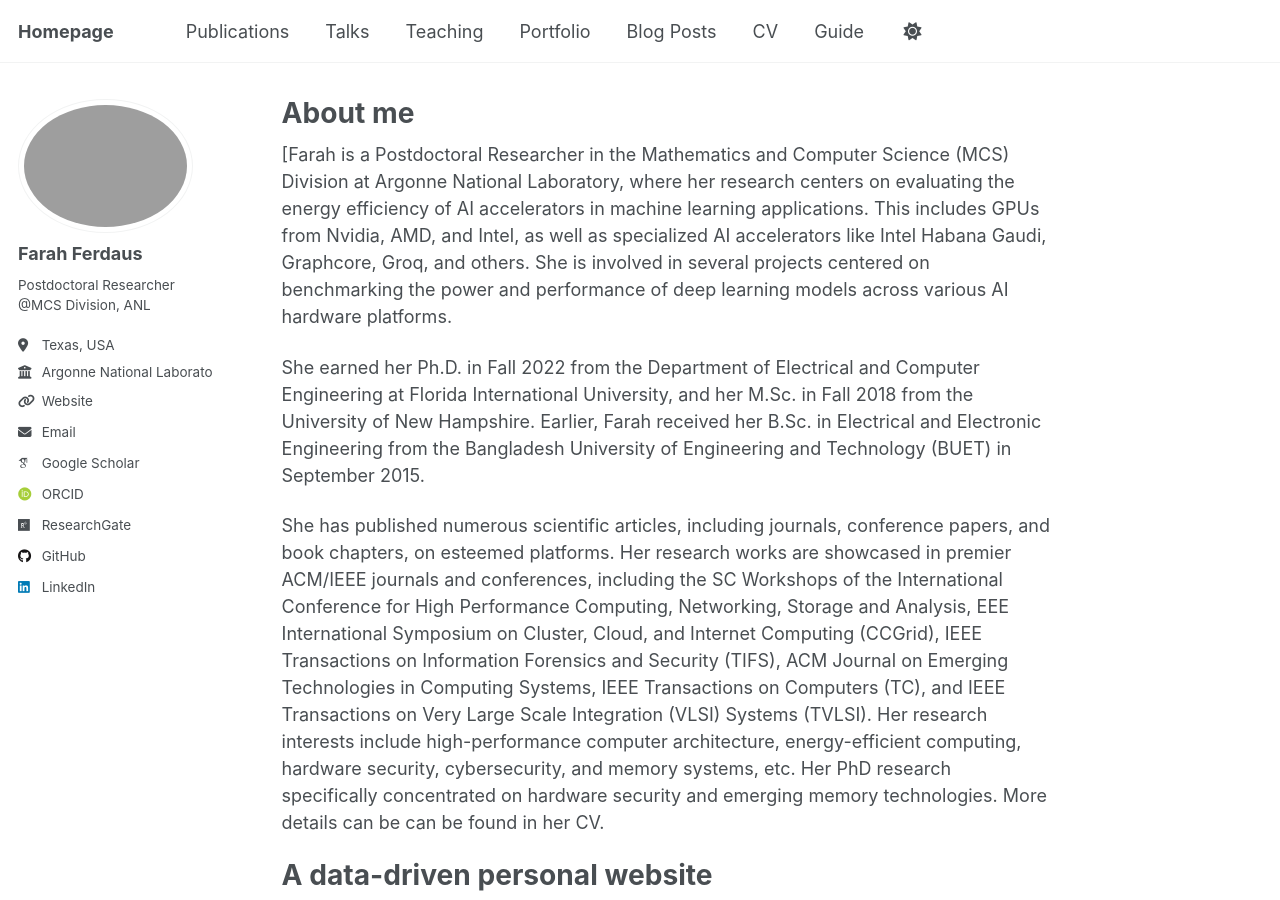
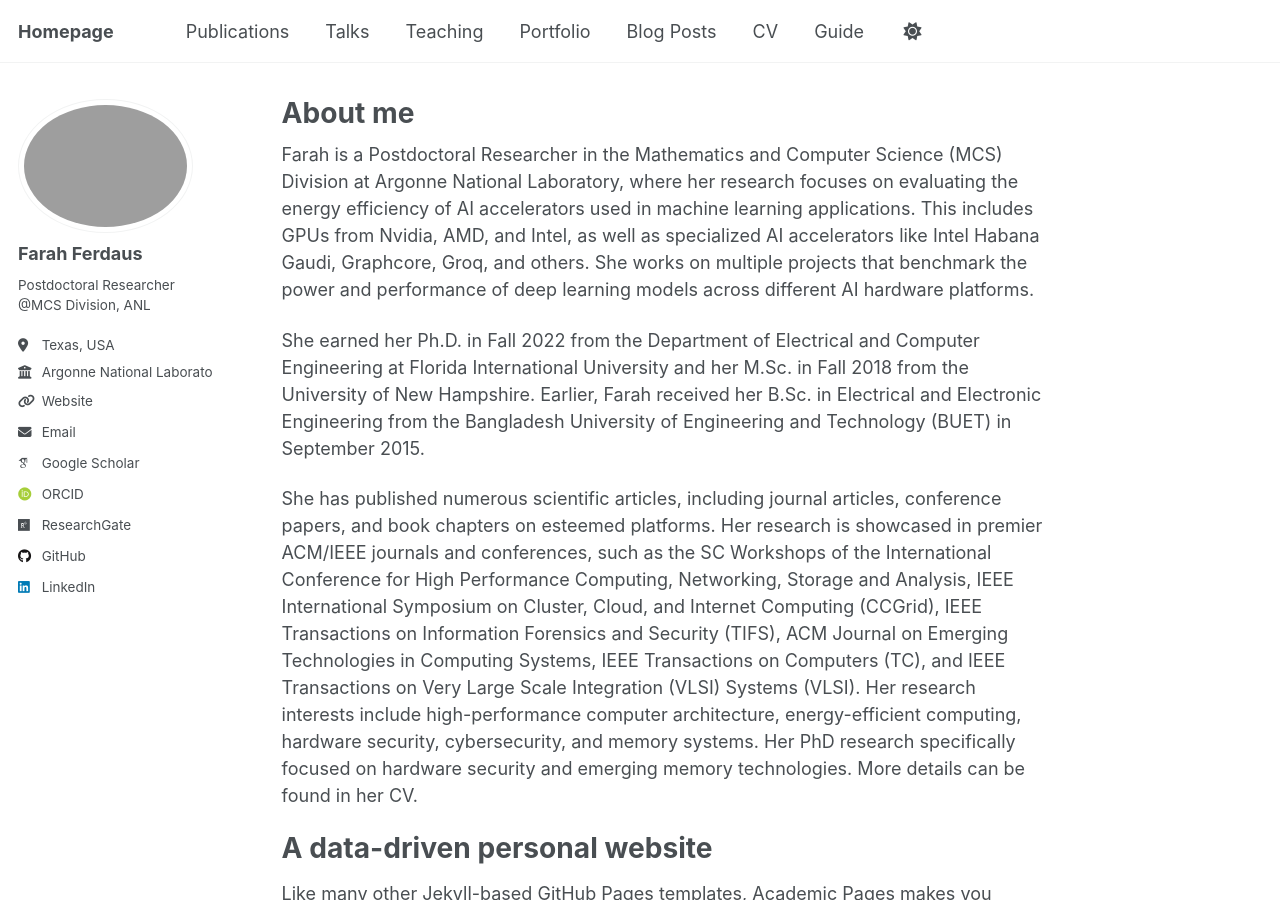
Before and after one commit to fferdaus/fferdaus.github.io, a Jekyll site: the page built from _pages/about.md, in a window 1280 px wide and 900 px high. Built offline with Jekyll 4.4.1, drawn with Linux system fonts in a browser that asks for light colours; some web fonts are replaced.

Commit message:
Update about.md

```diff
--- a/_pages/about.md
+++ b/_pages/about.md
@@ -7,11 +7,11 @@ redirect_from:
   - /about.html
 ---
 
-[Farah is a Postdoctoral Researcher in the Mathematics and Computer Science (MCS) Division at Argonne National Laboratory, where her research centers on evaluating the energy efficiency of AI accelerators in machine learning applications. This includes GPUs from Nvidia, AMD, and Intel, as well as specialized AI accelerators like Intel Habana Gaudi, Graphcore, Groq, and others. She is involved in several projects centered on benchmarking the power and performance of deep learning models across various AI hardware platforms.
+Farah is a Postdoctoral Researcher in the Mathematics and Computer Science (MCS) Division at Argonne National Laboratory, where her research focuses on evaluating the energy efficiency of AI accelerators used in machine learning applications. This includes GPUs from Nvidia, AMD, and Intel, as well as specialized AI accelerators like Intel Habana Gaudi, Graphcore, Groq, and others. She works on multiple projects that benchmark the power and performance of deep learning models across different AI hardware platforms.
 
-She earned her Ph.D. in Fall 2022 from the Department of Electrical and Computer Engineering at Florida International University, and her M.Sc. in Fall 2018 from the University of New Hampshire. Earlier, Farah received her B.Sc. in Electrical and Electronic Engineering from the Bangladesh University of Engineering and Technology (BUET) in September 2015.
+She earned her Ph.D. in Fall 2022 from the Department of Electrical and Computer Engineering at Florida International University and her M.Sc. in Fall 2018 from the University of New Hampshire. Earlier, Farah received her B.Sc. in Electrical and Electronic Engineering from the Bangladesh University of Engineering and Technology (BUET) in September 2015.
 
-She has published numerous scientific articles, including journals, conference papers, and book chapters, on esteemed platforms. Her research works are showcased in premier ACM/IEEE journals and conferences, including the SC Workshops of the International Conference for High Performance Computing, Networking, Storage and Analysis, EEE International Symposium on Cluster, Cloud, and Internet Computing (CCGrid), IEEE Transactions on Information Forensics and Security (TIFS), ACM Journal on Emerging Technologies in Computing Systems, IEEE Transactions on Computers (TC), and IEEE Transactions on Very Large Scale Integration (VLSI) Systems (TVLSI). Her research interests include high-performance computer architecture, energy-efficient computing, hardware security, cybersecurity, and memory systems, etc. Her PhD research specifically concentrated on hardware security and emerging memory technologies. More details can be can be found in her CV.
+She has published numerous scientific articles, including journal articles, conference papers, and book chapters on esteemed platforms. Her research is showcased in premier ACM/IEEE journals and conferences, such as the SC Workshops of the International Conference for High Performance Computing, Networking, Storage and Analysis, IEEE International Symposium on Cluster, Cloud, and Internet Computing (CCGrid), IEEE Transactions on Information Forensics and Security (TIFS), ACM Journal on Emerging Technologies in Computing Systems, IEEE Transactions on Computers (TC), and IEEE Transactions on Very Large Scale Integration (VLSI) Systems (VLSI). Her research interests include high-performance computer architecture, energy-efficient computing, hardware security, cybersecurity, and memory systems. Her PhD research specifically focused on hardware security and emerging memory technologies. More details can be found in her CV.
 
 A data-driven personal website
 ======
```
